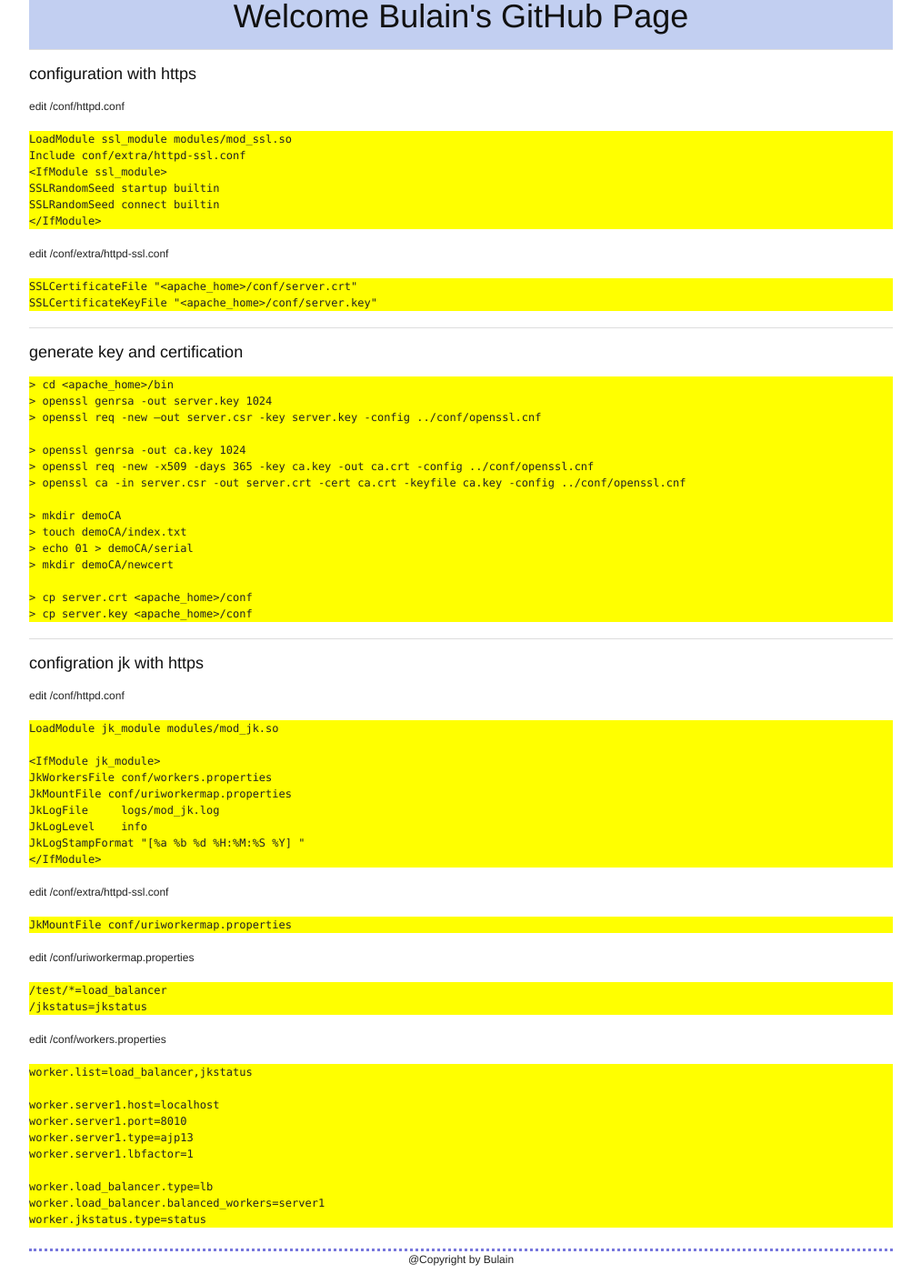
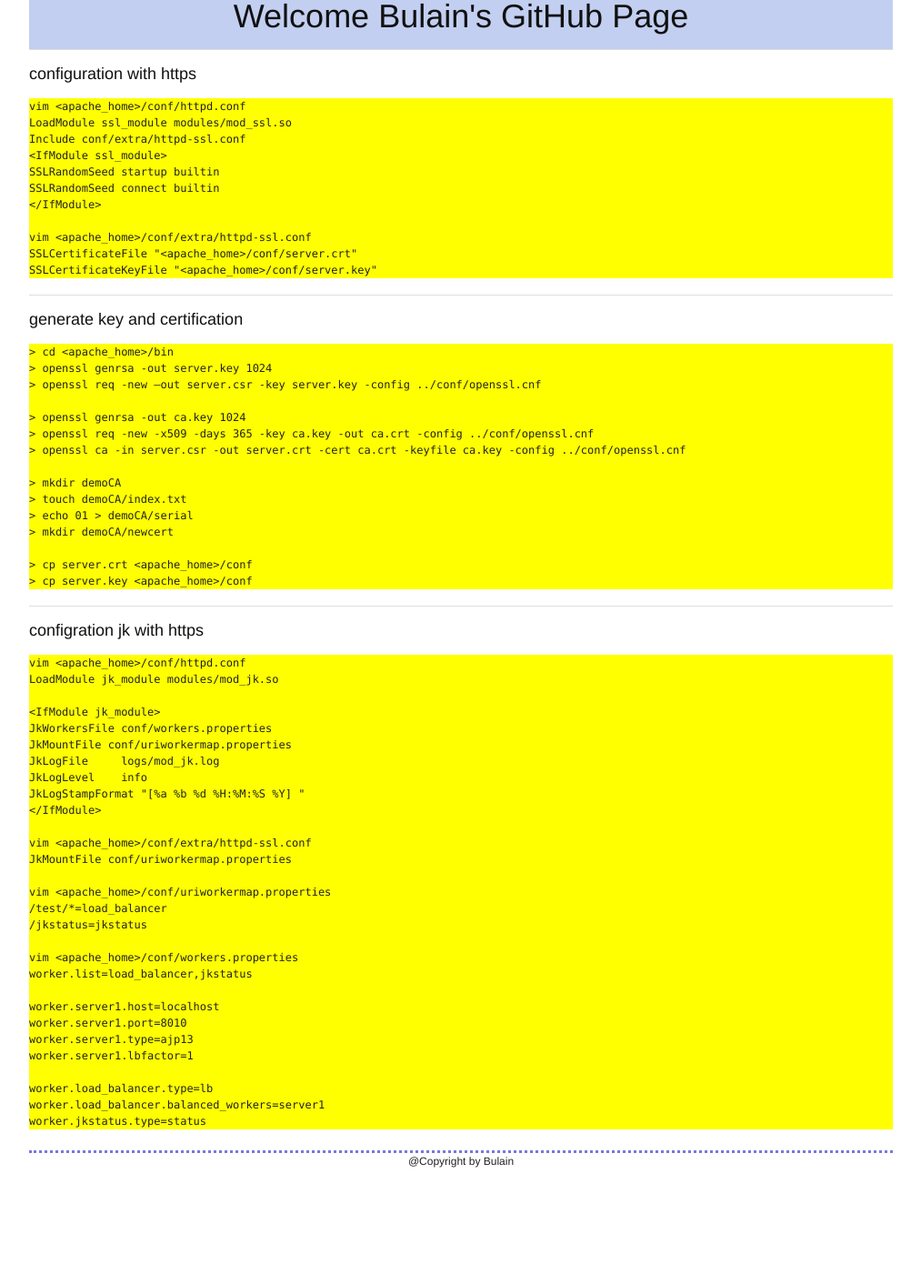
Before and after one commit to bulain/bulain.github.com, a Jekyll site: the page built from _posts/2012-11-12-apache-jk-with-https.md, in a window 1280 px wide. Shown: the whole page at 91% size, without its empty margins (133-1146 px from the left). Built offline with Jekyll 4.4.1, drawn with Linux system fonts in a browser that asks for light colours; after the commit the page ends 1304 px from its top, so only the background shows below that.

```diff
--- a/_posts/2012-11-12-apache-jk-with-https.md
+++ b/_posts/2012-11-12-apache-jk-with-https.md
@@ -7,8 +7,7 @@
 
 ___
 ###configuration with https
-edit <apache_home>/conf/httpd.conf
-
+    vim <apache_home>/conf/httpd.conf
     LoadModule ssl_module modules/mod_ssl.so
     Include conf/extra/httpd-ssl.conf
     <IfModule ssl_module>
@@ -16,8 +15,7 @@
     SSLRandomSeed connect builtin
     </IfModule>
 
-edit <apache_home>/conf/extra/httpd-ssl.conf
-
+    vim <apache_home>/conf/extra/httpd-ssl.conf
     SSLCertificateFile "<apache_home>/conf/server.crt"
     SSLCertificateKeyFile "<apache_home>/conf/server.key"
 
@@ -41,8 +39,7 @@
 
 ___
 ###configration jk with https
-edit <apache_home>/conf/httpd.conf
-
+    vim <apache_home>/conf/httpd.conf
     LoadModule jk_module modules/mod_jk.so
 
     <IfModule jk_module>
@@ -53,17 +50,14 @@
     JkLogStampFormat "[%a %b %d %H:%M:%S %Y] "
     </IfModule>
 
-edit <apache_home>/conf/extra/httpd-ssl.conf
-
+    vim <apache_home>/conf/extra/httpd-ssl.conf
     JkMountFile conf/uriworkermap.properties
 
-edit <apache_home>/conf/uriworkermap.properties
-
+    vim <apache_home>/conf/uriworkermap.properties
     /test/*=load_balancer
     /jkstatus=jkstatus
 
-edit <apache_home>/conf/workers.properties
-
+    vim <apache_home>/conf/workers.properties
     worker.list=load_balancer,jkstatus
 
     worker.server1.host=localhost
```
